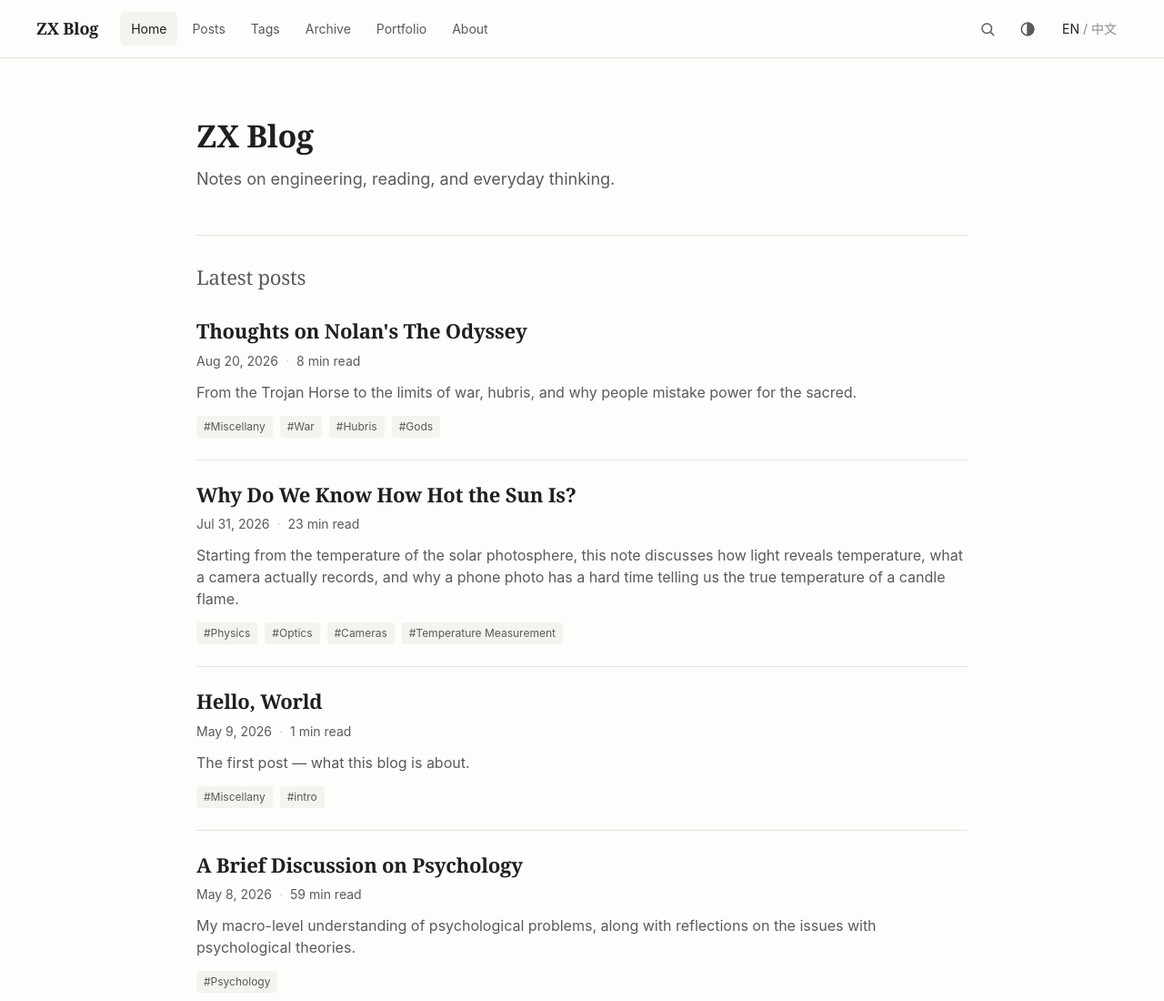
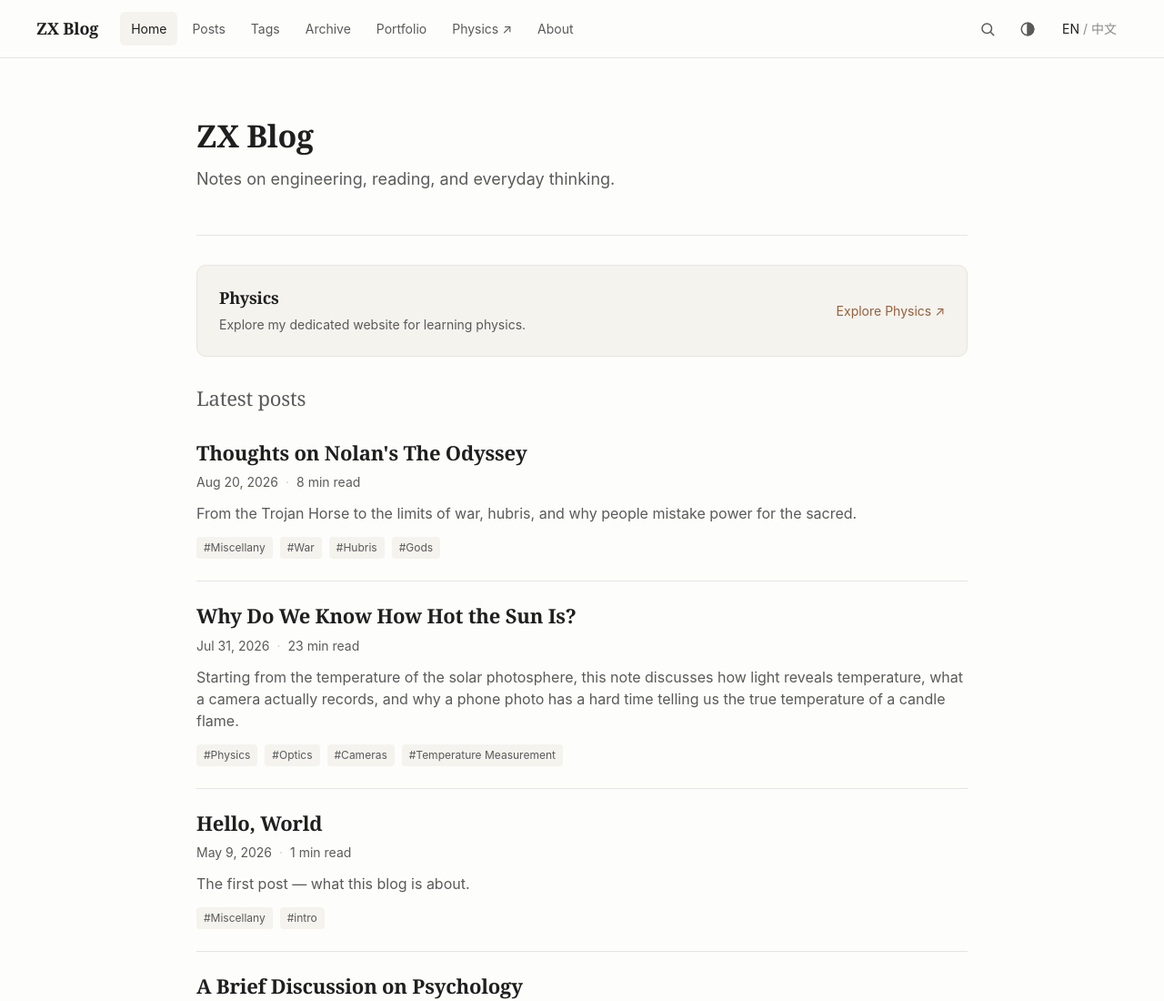
Before and after one commit to waaall/my_website, an Astro site: page /en in a window 1280 px wide. Shown: the top 1100 px of the page at 91% size. Built offline with nearby package versions, Linux system fonts and the light colour scheme; Astro itself is replaced by a stand-in of ours; some packages are replaced by stand-ins of ours.

Commit message:
feat: add localized physics site links to homepage and navigation

```diff
--- a/src/components/Header.astro
+++ b/src/components/Header.astro
@@ -45,10 +45,17 @@ const themeLabels = {
           return (
             <a
               href={href}
+              target={item.external ? '_blank' : undefined}
+              rel={item.external ? 'noopener noreferrer' : undefined}
+              aria-label={
+                item.external ? `${t.nav[item.key]} (${t.common.opensInNewTab})` : undefined
+              }
+              title={item.external ? t.common.opensInNewTab : undefined}
               class:list={['site-header__link', { 'is-active': isActive(href) }]}
               aria-current={isActive(href) ? 'page' : undefined}
             >
               {t.nav[item.key]}
+              {item.external && <span aria-hidden="true"> ↗</span>}
             </a>
           );
         })
@@ -119,11 +126,18 @@ const themeLabels = {
           return (
             <a
               href={href}
+              target={item.external ? '_blank' : undefined}
+              rel={item.external ? 'noopener noreferrer' : undefined}
+              aria-label={
+                item.external ? `${t.nav[item.key]} (${t.common.opensInNewTab})` : undefined
+              }
+              title={item.external ? t.common.opensInNewTab : undefined}
               class:list={['mobile-menu__link', { 'is-active': isActive(href) }]}
               aria-current={isActive(href) ? 'page' : undefined}
               data-menu-link
             >
               {t.nav[item.key]}
+              {item.external && <span aria-hidden="true"> ↗</span>}
             </a>
           );
         })
--- a/src/config/nav.ts
+++ b/src/config/nav.ts
@@ -1,12 +1,14 @@
 import type { Lang } from '@/types/post';
 import { routePaths } from '@/lib/routes';
 import { messages } from '@/i18n/locales';
+import { physicsUrl } from './physics';
 
 // 主导航项定义：href 由当前语言驱动，label 来自 i18n 字典
 // 添加/删除条目只需改这里
 export interface NavItem {
   key: keyof typeof messages.zh.nav;
   href: (lang: Lang) => string;
+  external?: boolean;
 }
 
 export const mainNav: NavItem[] = [
@@ -15,5 +17,6 @@ export const mainNav: NavItem[] = [
   { key: 'tags', href: (l) => routePaths.tags(l) },
   { key: 'archive', href: (l) => routePaths.archive(l) },
   { key: 'portfolio', href: (l) => routePaths.portfolio(l) },
+  { key: 'physics', href: physicsUrl, external: true },
   { key: 'about', href: (l) => routePaths.about(l) },
 ];
--- /dev/null
+++ b/src/config/physics.ts
@@ -0,0 +1,4 @@
+import type { Lang } from '@/types/post';
+
+export const physicsUrl = (lang: Lang): string =>
+  lang === 'en' ? 'https://zx-physics.cn/en' : 'https://zx-physics.cn/zh';
--- a/src/i18n/locales.ts
+++ b/src/i18n/locales.ts
@@ -9,10 +9,12 @@ export const messages = {
       tags: '标签',
       archive: '归档',
       portfolio: '作品集',
+      physics: '物理',
       about: '关于',
     },
     common: {
       search: '搜索',
+      opensInNewTab: '在新标签页打开',
       menu: '导航菜单',
       openMenu: '打开导航菜单',
       closeMenu: '关闭导航菜单',
@@ -39,6 +41,9 @@ export const messages = {
     },
     home: {
       latest: '最近文章',
+      physicsTitle: '物理学习',
+      physicsDescription: '我的物理学习网站，集中整理物理相关的学习内容。',
+      physicsLink: '进入物理站',
       viewAll: '查看全部 →',
     },
     archive: {
@@ -73,10 +78,12 @@ export const messages = {
       tags: 'Tags',
       archive: 'Archive',
       portfolio: 'Portfolio',
+      physics: 'Physics',
       about: 'About',
     },
     common: {
       search: 'Search',
+      opensInNewTab: 'Opens in a new tab',
       menu: 'Navigation menu',
       openMenu: 'Open navigation menu',
       closeMenu: 'Close navigation menu',
@@ -103,6 +110,9 @@ export const messages = {
     },
     home: {
       latest: 'Latest posts',
+      physicsTitle: 'Physics',
+      physicsDescription: 'Explore my dedicated website for learning physics.',
+      physicsLink: 'Explore Physics',
       viewAll: 'View all →',
     },
     archive: {
--- a/src/pages/[lang]/index.astro
+++ b/src/pages/[lang]/index.astro
@@ -2,6 +2,7 @@
 import type { GetStaticPaths } from 'astro';
 import type { Lang } from '@/types/post';
 import { siteConfig } from '@/config/site';
+import { physicsUrl } from '@/config/physics';
 import { messages } from '@/i18n/locales';
 import { routePaths } from '@/lib/routes';
 import { getPostsByLang } from '@/lib/posts';
@@ -24,6 +25,24 @@ const recent = (await getPostsByLang(lang)).slice(0, siteConfig.postsPerPage);
       <h1 class="home__title">{siteConfig.name[lang]}</h1>
       <p class="home__desc">{siteConfig.description[lang]}</p>
     </header>
+
+    <aside class="physics-card" aria-labelledby="physics-title">
+      <div>
+        <h2 id="physics-title" class="physics-card__title">{t.home.physicsTitle}</h2>
+        <p class="physics-card__description">{t.home.physicsDescription}</p>
+      </div>
+      <a
+        class="physics-card__link"
+        href={physicsUrl(lang)}
+        target="_blank"
+        rel="noopener noreferrer"
+        aria-label={`${t.home.physicsLink} (${t.common.opensInNewTab})`}
+        title={t.common.opensInNewTab}
+      >
+        {t.home.physicsLink}
+        <span aria-hidden="true">↗</span>
+      </a>
+    </aside>
 
     <section class="home__list" aria-label={t.home.latest}>
       <h2 class="home__list-title">{t.home.latest}</h2>
@@ -72,6 +91,35 @@ const recent = (await getPostsByLang(lang)).slice(0, siteConfig.postsPerPage);
     font-weight: 500;
   }
 
+  .physics-card {
+    display: flex;
+    flex-wrap: wrap;
+    align-items: center;
+    justify-content: space-between;
+    gap: var(--sp-4) var(--sp-5);
+    margin-bottom: var(--sp-6);
+    padding: var(--sp-5);
+    border: 1px solid var(--color-border);
+    border-radius: var(--radius-lg);
+    background: var(--color-bg-subtle);
+  }
+
+  .physics-card__title {
+    font-size: var(--fs-lg);
+    margin-bottom: var(--sp-2);
+  }
+
+  .physics-card__description {
+    margin: 0;
+    font-size: var(--fs-sm);
+    color: var(--color-fg-muted);
+  }
+
+  .physics-card__link {
+    font-size: var(--fs-sm);
+    white-space: nowrap;
+  }
+
   .home__empty {
     color: var(--color-fg-subtle);
   }
```
